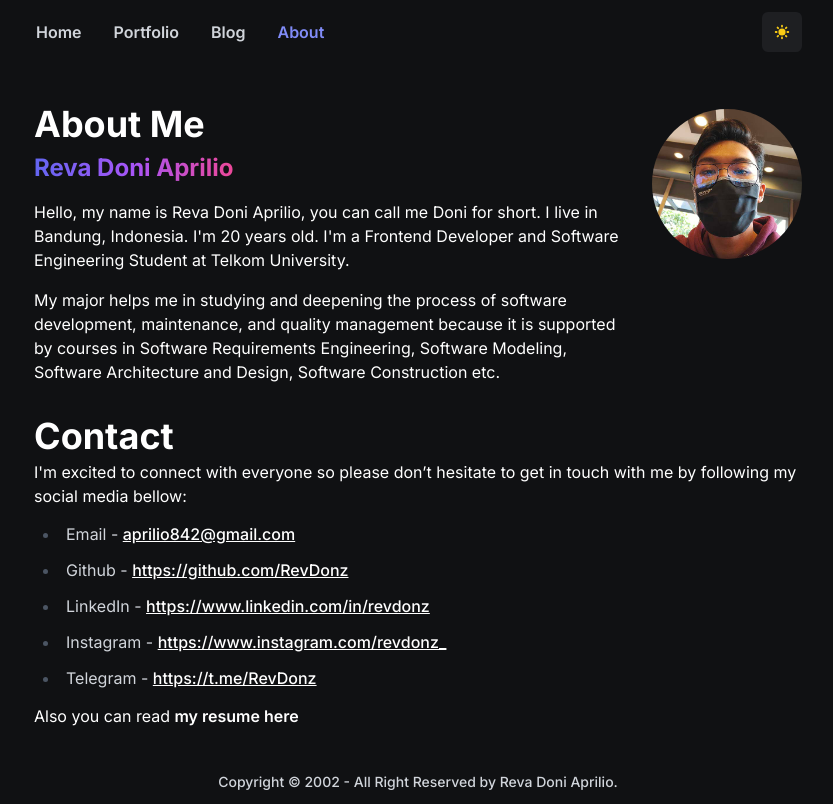
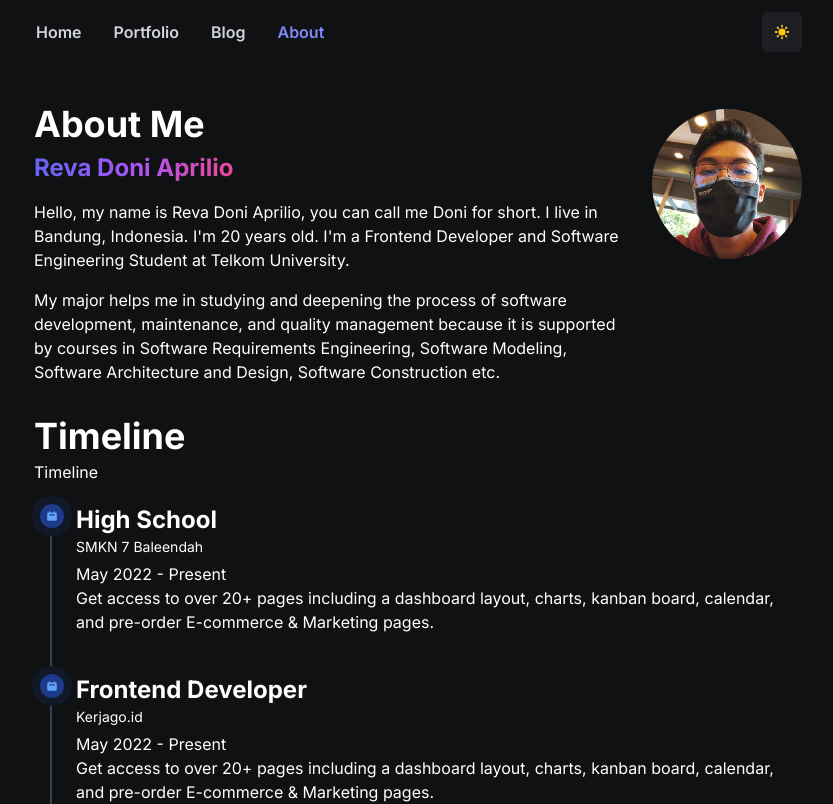
Before and after one commit to RevDonz/revdonz.my.id, a Next.js app: page /about in a window 1280 px wide. Shown: the top 804 px of the page, without its empty margins (222-1055 px from the left). Built offline with nearby package versions, Linux system fonts and the light colour scheme.

Commit message:
feat(timeline): add timeline

```diff
--- a/src/pages/about.tsx
+++ b/src/pages/about.tsx
@@ -6,7 +6,34 @@ import Main from '@/components/template';
 import { Contacts } from '@/data/contacts';
 import React from 'react';
 
+export type TimelineProps = {
+  title: string;
+  description: string;
+  place: string;
+  startDate: Date;
+  endDate: Date | null;
+  type: 'edu' | 'work';
+};
+
 const about = () => {
+  const Timelines: TimelineProps[] = [
+    {
+      title: 'High School',
+      description: 'string',
+      place: 'SMKN 7 Baleendah',
+      startDate: new Date(),
+      endDate: new Date(),
+      type: 'edu',
+    },
+    {
+      title: 'Frontend Developer',
+      description: 'string',
+      place: 'Kerjago.id',
+      startDate: new Date(),
+      endDate: new Date(),
+      type: 'work',
+    },
+  ];
   return (
     <Main className='mt-10'>
       <Head title='About Me' />
@@ -24,6 +51,43 @@ const about = () => {
           Modeling, Software Architecture and Design, Software Construction etc.
         </p>
       </HeroWithPhoto>
+      <Hero title='Timeline' description='Timeline'>
+        <ol className='relative border-l-2 border-primary-200 dark:border-gray-700 mt-5 ml-4'>
+          {Timelines.map((timeline, index) => {
+            return (
+              <li className='mb-10 ml-6' key={index}>
+                <span className='flex absolute -left-3 justify-center items-center w-6 h-6 bg-blue-200 rounded-full ring-8 ring-white dark:ring-gray-900 dark:bg-blue-900'>
+                  <svg
+                    aria-hidden='true'
+                    className='w-3 h-3 text-blue-600 dark:text-blue-400'
+                    fill='currentColor'
+                    viewBox='0 0 20 20'
+                    xmlns='http://www.w3.org/2000/svg'
+                  >
+                    <path
+                      fillRule='evenodd'
+                      d='M6 2a1 1 0 00-1 1v1H4a2 2 0 00-2 2v10a2 2 0 002 2h12a2 2 0 002-2V6a2 2 0 00-2-2h-1V3a1 1 0 10-2 0v1H7V3a1 1 0 00-1-1zm0 5a1 1 0 000 2h8a1 1 0 100-2H6z'
+                      clipRule='evenodd'
+                    ></path>
+                  </svg>
+                </span>
+                <h3 className='flex items-center mb-1'>{timeline.title}</h3>
+                <time className='block mb-2 text-sm font-normal leading-none'>
+                  {timeline.place}
+                </time>
+                <div className=''>
+                  <p>May 2022 - Present</p>
+                  <p className='mb-4 text-base font-normal'>
+                    Get access to over 20+ pages including a dashboard layout,
+                    charts, kanban board, calendar, and pre-order E-commerce
+                    &amp; Marketing pages.
+                  </p>
+                </div>
+              </li>
+            );
+          })}
+        </ol>
+      </Hero>
       <Hero
         title='Contact'
         description="I'm excited to connect with everyone so please don’t hesitate to get in touch with me by following my social media bellow:"
@@ -47,7 +111,10 @@ const about = () => {
         <p>
           Also you can read{' '}
           <span>
-            <UnstyledLink href='https://drive.google.com/file/d/11V6QHaLhCcFbBokDUE7r_vBwYGiNixZC/view?usp=sharing' className='font-semibold'>
+            <UnstyledLink
+              href='https://drive.google.com/file/d/11V6QHaLhCcFbBokDUE7r_vBwYGiNixZC/view?usp=sharing'
+              className='font-semibold'
+            >
               my resume here
             </UnstyledLink>
           </span>
```
